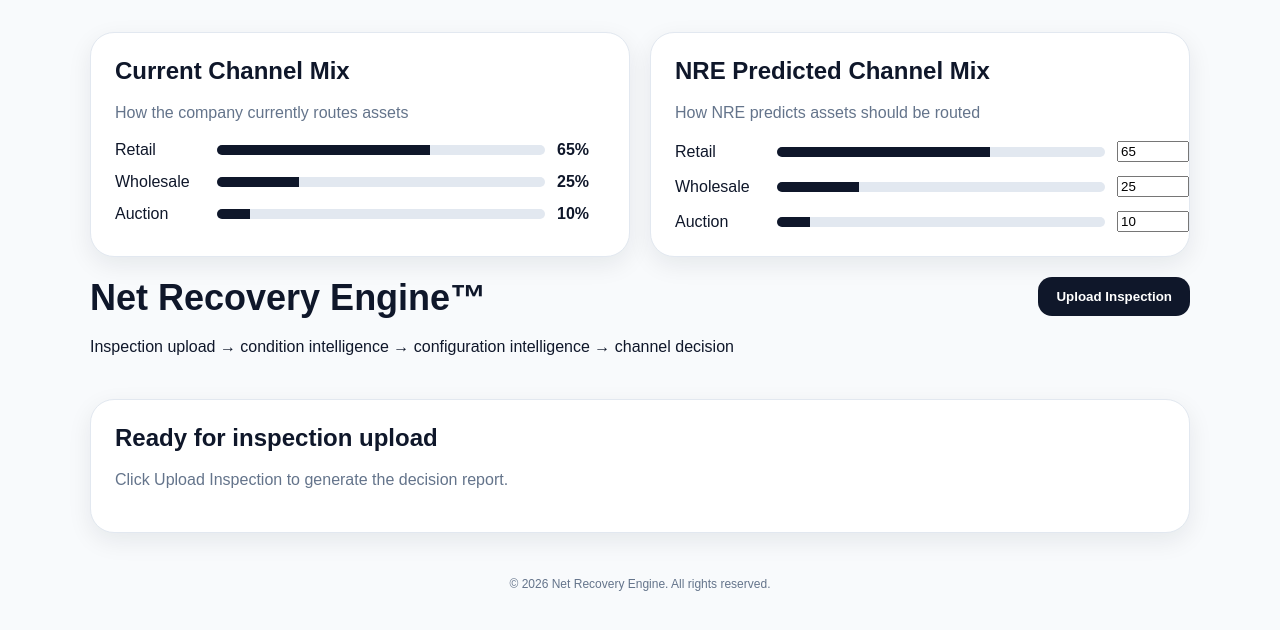
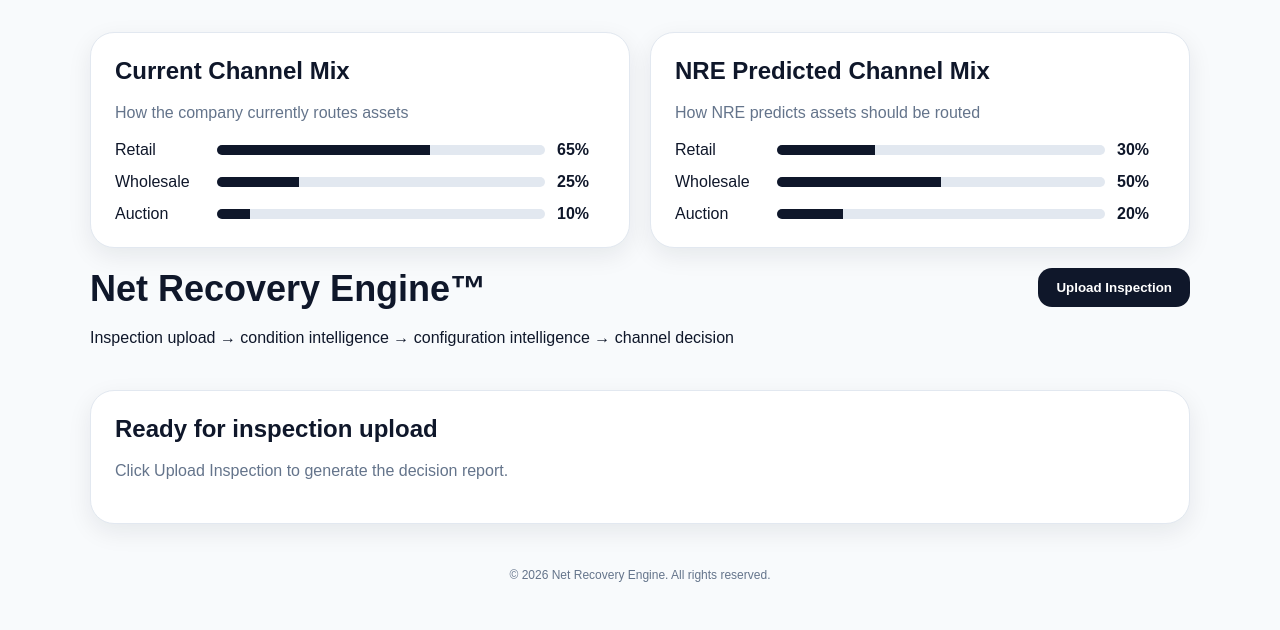
Before and after one commit to DirtDog13416/Net-Recovery-Engine, a React (Vite) app: page / in a window 1280 px wide. Shown: the top 630 px of the page. Built offline with nearby package versions, Linux system fonts and the light colour scheme.

Commit message:
Update App.jsx

```diff
--- a/src/App.jsx
+++ b/src/App.jsx
@@ -98,37 +98,22 @@ const [currentAuction, setCurrentAuction] = useState(10);
     <h2>NRE Predicted Channel Mix</h2>
     <p className="muted">How NRE predicts assets should be routed</p>
 
-   <div className="barrow">
+  <div className="barrow">
   <span>Retail</span>
-  <div><b style={{ width: `${currentRetail}%` }} /></div>
-  <input
-    type="number"
-    value={currentRetail}
-    onChange={(e) => setCurrentRetail(Number(e.target.value))}
-    style={{ width: "64px" }}
-  />
+  <div><b style={{ width: "30%" }} /></div>
+  <strong>30%</strong>
 </div>
 
 <div className="barrow">
   <span>Wholesale</span>
-  <div><b style={{ width: `${currentWholesale}%` }} /></div>
-  <input
-    type="number"
-    value={currentWholesale}
-    onChange={(e) => setCurrentWholesale(Number(e.target.value))}
-    style={{ width: "64px" }}
-  />
+  <div><b style={{ width: "50%" }} /></div>
+  <strong>50%</strong>
 </div>
 
 <div className="barrow">
   <span>Auction</span>
-  <div><b style={{ width: `${currentAuction}%` }} /></div>
-  <input
-    type="number"
-    value={currentAuction}
-    onChange={(e) => setCurrentAuction(Number(e.target.value))}
-    style={{ width: "64px" }}
-  />
+  <div><b style={{ width: "20%" }} /></div>
+  <strong>20%</strong>
 </div>
   </Card>
 </section>
```
